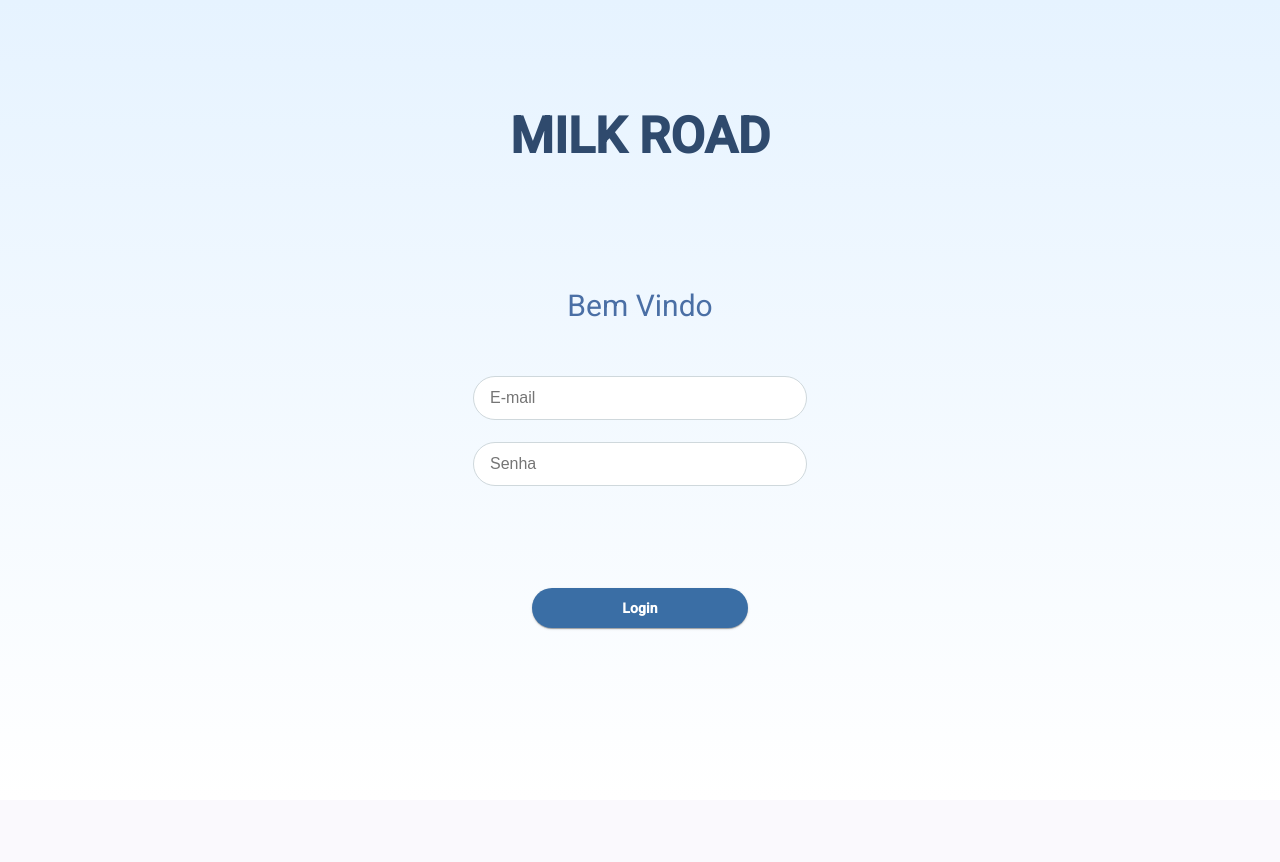
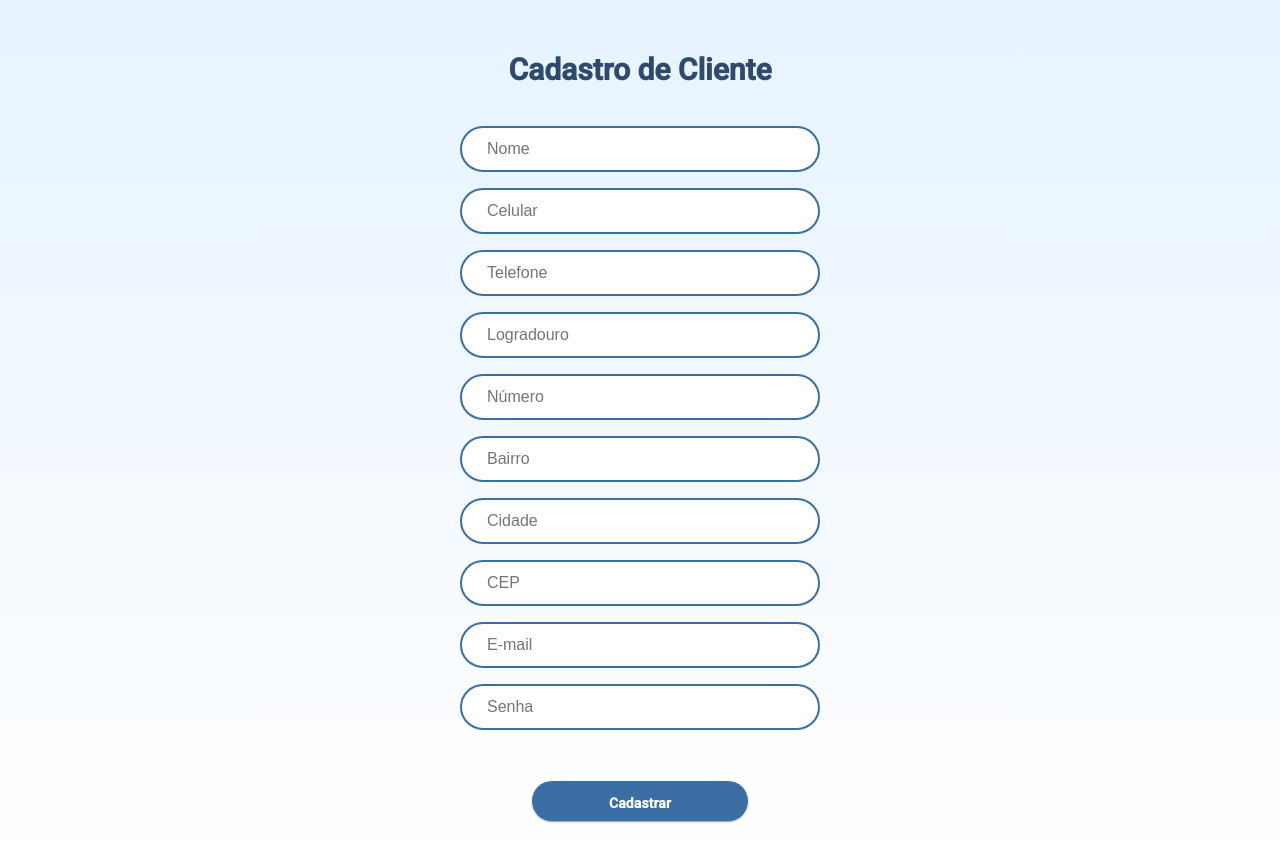
Before and after one commit to Bruna-Leticia12/milkroad-fe, an Angular app: page /cadastro-cliente in a window 1280 px wide. Before the commit this address led to /login. Shown: the top 862 px of the page. Before the commit the page ends 800 px from the top, so only its background shows below. Built offline with nearby package versions, Linux system fonts and the light colour scheme.

Commit message:
Botão Cadastro de cliente no Menu, acessa o Cadastro de Cliente + estiilização da tela

```diff
--- a/src/app/app.module.ts
+++ b/src/app/app.module.ts
@@ -14,12 +14,17 @@
 import { MatCardModule } from '@angular/material/card';
 import { MatIconModule } from '@angular/material/icon';
 import { MatSnackBarModule } from '@angular/material/snack-bar';
+import { MenuComponent } from './components/menu/menu.component';
+import { CadastroClienteComponent } from './components/cadastro-cliente/cadastro-cliente.component';
 
 @NgModule({
   declarations: [
     AppComponent,
-    LoginComponent
-    // adicione aqui novos componentes conforme for criando (Dashboard, ClienteList, etc.)
+    LoginComponent,
+    MenuComponent,
+    CadastroClienteComponent  // <-- garanta que está aqui
+
+
   ],
   imports: [
     BrowserModule,
--- /dev/null
+++ b/src/app/components/cadastro-cliente/cadastro-cliente.component.html
@@ -0,0 +1,20 @@
+<div class="cadastro-root">
+  <h1 class="cadastro-title">Cadastro de Cliente</h1>
+
+  <form [formGroup]="form" (ngSubmit)="submit()" class="cadastro-form">
+    <input type="text" placeholder="Nome" formControlName="nome" class="custom-input" />
+    <input type="text" placeholder="Celular" formControlName="celular" class="custom-input" />
+    <input type="text" placeholder="Telefone" formControlName="telefone" class="custom-input" />
+    <input type="text" placeholder="Logradouro" formControlName="logradouro" class="custom-input" />
+    <input type="text" placeholder="Número" formControlName="numero" class="custom-input" />
+    <input type="text" placeholder="Bairro" formControlName="bairro" class="custom-input" />
+    <input type="text" placeholder="Cidade" formControlName="cidade" class="custom-input" />
+    <input type="text" placeholder="CEP" formControlName="cep" class="custom-input" />
+    <input type="text" placeholder="E-mail" formControlName="email" class="custom-input" />
+    <input type="password" placeholder="Senha" formControlName="senha" class="custom-input" />
+
+    <button mat-raised-button color="primary" class="cadastro-btn" [disabled]="loading">
+      {{ loading ? 'Cadastrando...' : 'Cadastrar' }}
+    </button>
+  </form>
+</div>
--- /dev/null
+++ b/src/app/components/cadastro-cliente/cadastro-cliente.component.scss
@@ -0,0 +1,55 @@
+.cadastro-root {
+  min-height: 100vh;
+  display: flex;
+  flex-direction: column;
+  align-items: center;
+  background: linear-gradient(180deg, #e6f3ff 0%, #ffffff 100%);
+  font-family: 'Roboto', sans-serif;
+  padding-top: 40px;
+  padding-bottom: 40px;
+  box-sizing: border-box;
+}
+
+.cadastro-title {
+  font-size: 30px;
+  font-weight: 700;
+  color: #2f4a6d;
+  margin-bottom: 30px;
+}
+
+.cadastro-form {
+  display: flex;
+  flex-direction: column;
+  gap: 16px;
+  align-items: center;
+  width: 100%;
+  max-width: 360px;
+  padding: 16px;
+}
+
+.custom-input {
+  width: 100%;
+  padding: 12px 25px;
+  border: 2px solid #3a6ea5; /* mesma cor do menu */
+  border-radius: 30px;
+  font-size: 16px;
+  background: #ffffff;
+  outline: none;
+  transition: border 0.2s;
+  box-sizing: border-box;
+}
+
+.custom-input:focus {
+  border: 2px solid #2f4a6d;
+}
+
+.cadastro-btn {
+  background-color: #3a6ea5 !important;
+  border-radius: 24px;
+  padding: 12px;
+  font-weight: 700;
+  color: #ffffff !important;
+  width: 60%;
+  margin-top: 35px;
+  display: block;
+}
--- /dev/null
+++ b/src/app/components/cadastro-cliente/cadastro-cliente.component.ts
@@ -0,0 +1,56 @@
+import { Component } from '@angular/core';
+import { FormBuilder, FormGroup, Validators } from '@angular/forms';
+import { MatSnackBar } from '@angular/material/snack-bar';
+import { ApiService } from '../../services/api.service'; // se tiver esta service
+import { Router } from '@angular/router';
+
+@Component({
+  selector: 'app-cadastro-cliente',
+  templateUrl: './cadastro-cliente.component.html',
+  styleUrls: ['./cadastro-cliente.component.scss'],
+  standalone: false
+})
+export class CadastroClienteComponent {
+  form: FormGroup;
+  loading = false;
+
+  constructor(
+    private fb: FormBuilder,
+    private snack: MatSnackBar,
+    private router: Router,
+    private api: ApiService // se não tiver, remova/ajuste
+  ) {
+    this.form = this.fb.group({
+      nome: ['', Validators.required],
+      celular: ['', Validators.required],
+      telefone: [''],
+      logradouro: ['', Validators.required],
+      numero: ['', Validators.required],
+      bairro: ['', Validators.required],
+      cidade: ['', Validators.required],
+      cep: ['', Validators.required],
+      email: ['', Validators.required],
+      senha: ['', [Validators.required, Validators.minLength(4)]]
+    });
+  }
+
+  submit() {
+    if (this.form.invalid) {
+      this.snack.open('Preencha os campos obrigatórios', 'OK', { duration: 2500 });
+      return;
+    }
+
+    this.loading = true;
+
+    // Se você tem ApiService e endpoint POST /api/clientes, use-o:
+    // this.api.post('/api/clientes', this.form.value).subscribe( ... )
+
+    // Por ora vamos simular:
+    setTimeout(() => {
+      this.loading = false;
+      this.snack.open('Cliente cadastrado com sucesso!', 'OK', { duration: 2500 });
+      // opcional: voltar ao menu
+      this.router.navigate(['/menu']);
+    }, 900);
+  }
+}
--- a/src/app/components/menu/menu.component.html
+++ b/src/app/components/menu/menu.component.html
@@ -2,16 +2,20 @@
   <h1 class="menu-title">Menu</h1>
 
   <div class="menu-grid">
-    <button class="menu-btn" (click)="navigate('cadastro-cliente')">
+    <!-- routerLink cuida da navegação sem precisar de código extra -->
+    <button type="button" class="menu-btn" routerLink="/cadastro-cliente">
       Cadastro de Cliente
     </button>
-    <button class="menu-btn" (click)="navigate('atualizar-rotas')">
+
+    <button type="button" class="menu-btn" routerLink="/atualizar-rotas">
       Atualizar Rotas
     </button>
-    <button class="menu-btn" (click)="navigate('lista-clientes')">
+
+    <button type="button" class="menu-btn" routerLink="/lista-clientes">
       Lista de Cliente
     </button>
-    <button class="menu-btn" (click)="navigate('atualizacao-entrega')">
+
+    <button type="button" class="menu-btn" routerLink="/atualizacao-entrega">
       Atualização de Entrega
     </button>
   </div>
--- a/src/app/components/menu/menu.component.ts
+++ b/src/app/components/menu/menu.component.ts
@@ -10,8 +10,14 @@
 export class MenuComponent {
   constructor(private router: Router) {}
 
+  // opcional — se quiser usar navegação programática
   navigate(path: string) {
-    console.log(`Clicou em ${path}`);
-    // 🔹 futuramente pode usar this.router.navigate([path]);
+    const url = `/${path}`;
+    console.log('Tentando navegar para', url);
+    this.router.navigateByUrl(url).then(ok => {
+      console.log('Navegação ok?', ok);
+    }).catch(err => {
+      console.error('Erro na navegação:', err);
+    });
   }
 }
```
Also changed, not shown: src/app/app-routing.module.ts (+5 -3 lines).
